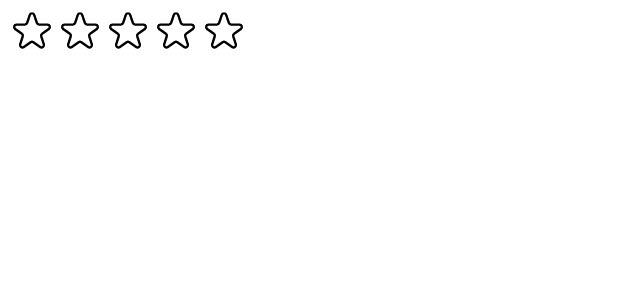
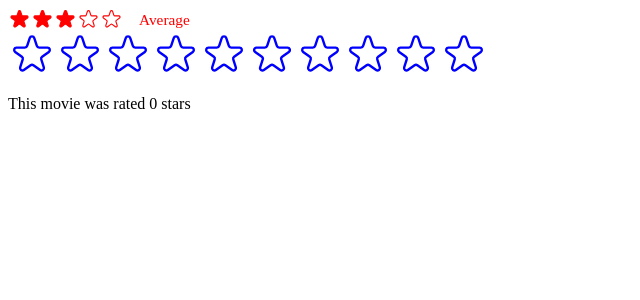
Before and after one commit to jrajan20/usepopcorn, a React (Create React App) app: page / in a window 1280 px wide. Shown: the top 300 px of the page, without its empty margins (0-640 px from the left). Built offline with nearby package versions, Linux system fonts and the light colour scheme.

Commit message:
Improving reusability of star review components, and adding prop types

```diff
--- a/src/StarRating.js
+++ b/src/StarRating.js
@@ -1,4 +1,5 @@
-import { useState } from "react"
+import { useState } from "react";
+import PropTypes from "prop-types";
 
 const containerStyle={
     display: "flex",
@@ -13,18 +14,24 @@
 }
 
 
-const textStyle={
-    lineHeight: "1",
-     margin: "0",
+StarRating.propTypes ={
+    maxRating: PropTypes.number,
+
 }
 
 
-export default function StarRating({maxRating = 5}) {
-    const [rating, setRating] = useState(0);
+export default function StarRating({maxRating = 5,color ="#fcc419", size=48, messages=[], defaultRating=0, onSetRating}) {
+    const [rating, setRating] = useState(defaultRating);
     const [tempRating, setTempRating] = useState(0)
-
-    function handleRating(i){
-        setRating(i)
+  const textStyle={
+    lineHeight: "1",
+     margin: "0",
+     color,
+     fontSize: `${size/1.5}px`,
+}
+    function handleRating(rating){
+        setRating(rating);
+        onSetRating(rating);
     }
 
     function handleHover(i){
@@ -35,22 +42,24 @@
         <div style={containerStyle}>
             <div style={starContainerStyle}>
                 {Array.from({length: maxRating},(_,i) => (
-                    <Star key={i} full={tempRating ? tempRating >= i+1: rating >= i + 1} onRate={() => handleRating(i + 1)} onHoverIn={() => handleHover(i+1)} onHoverOut={() => handleHover(0)}/>
+                    <Star key={i} full={tempRating ? tempRating >= i+1: rating >= i + 1} onRate={() => handleRating(i + 1)} onHoverIn={() => handleHover(i+1)} onHoverOut={() => handleHover(0)} color={color} size={size}/>
                 ))}
             </div>
-            <p style={textStyle}>{tempRating || rating || ""}</p>
+            <p style={textStyle}>{messages.length === maxRating ? messages[tempRating ? tempRating - 1: rating - 1] : tempRating || rating || ""}</p>
         </div>
             )
 }
 
-const starStyle={
-    width:"48px",
-    height: "48px",
+
+
+function Star({onRate,onHoverIn,onHoverOut,full, color, size }){
+
+  const starStyle={
+    width: size,
+    height: size,
     display: "block",
     cursor: 'pointer',
 }
-
-function Star({onRate,onHoverIn,onHoverOut,full}){
 
 return(
     <span
@@ -59,17 +68,32 @@
     onClick={onRate}
     onMouseEnter={onHoverIn}
     onMouseLeave={onHoverOut}>
+        {
+            full ?
+             ( <svg
+        xmlns="http://www.w3.org/2000/svg"
+        viewBox="0 0 20 20"
+        fill={color}
+        stroke={color}
+        >
+        <path
+            d="M9.049 2.927c.3-.921 1.603-.921 1.902 0l1.07 3.292a1 1 0 00.95.69h3.462c.969 0 1.371 1.24.588 1.81l-2.8 2.034a1 1 0 00-.364 1.118l1.07 3.292c.3.921-.755 1.688-1.54 1.118l-2.8-2.034a1 1 0 00-1.175 0l-2.8 2.034c-.784.57-1.838-.197-1.539-1.118l1.07-3.292a1 1 0 00-.364-1.118L2.98 8.72c-.783-.57-.38-1.81.588-1.81h3.461a1 1 0 00.951-.69l1.07-3.292z"
+        />
+        </svg>):
         <svg
         xmlns="http://www.w3.org/2000/svg"
         viewBox="0 0 20 20"
-        fill={full ? "#000" : 'none'}
-        stroke="#000"
+        fill="none"
+        stroke={color}
         >
         <path
             d="M9.049 2.927c.3-.921 1.603-.921 1.902 0l1.07 3.292a1 1 0 00.95.69h3.462c.969 0 1.371 1.24.588 1.81l-2.8 2.034a1 1 0 00-.364 1.118l1.07 3.292c.3.921-.755 1.688-1.54 1.118l-2.8-2.034a1 1 0 00-1.175 0l-2.8 2.034c-.784.57-1.838-.197-1.539-1.118l1.07-3.292a1 1 0 00-.364-1.118L2.98 8.72c-.783-.57-.38-1.81.588-1.81h3.461a1 1 0 00.951-.69l1.07-3.292z"
         />
         </svg>
 
+        }
+
+
     </span>
 )
 }
--- a/src/index.js
+++ b/src/index.js
@@ -1,15 +1,32 @@
 import React from 'react';
 import ReactDOM from 'react-dom/client';
 import StarRating from './StarRating';
+import { useState } from "react";
+
 // import './index.css';
 // import App from './App';
 
+function Test(){
+  const [movieRating, setMovieRating] = useState(0);
 
+
+  return(
+    <div>
+      <StarRating color="blue" maxRating={10} onSetRating={setMovieRating}/>
+      <p> This movie was rated {movieRating} stars</p>
+    </div>
+
+  )
+}
 const root = ReactDOM.createRoot(document.getElementById('root'));
 root.render(
   <React.StrictMode>
     {/* <App/> */}
-    <StarRating maxRating={5}/>
+
+        <StarRating maxRating={5} size={23} color="red" messages={['Terrible', 'Bad', 'Average', 'Good', 'Excelent']} defaultRating={3}/>
+        <Test/>
+
+
   </React.StrictMode>
 );
 
```
